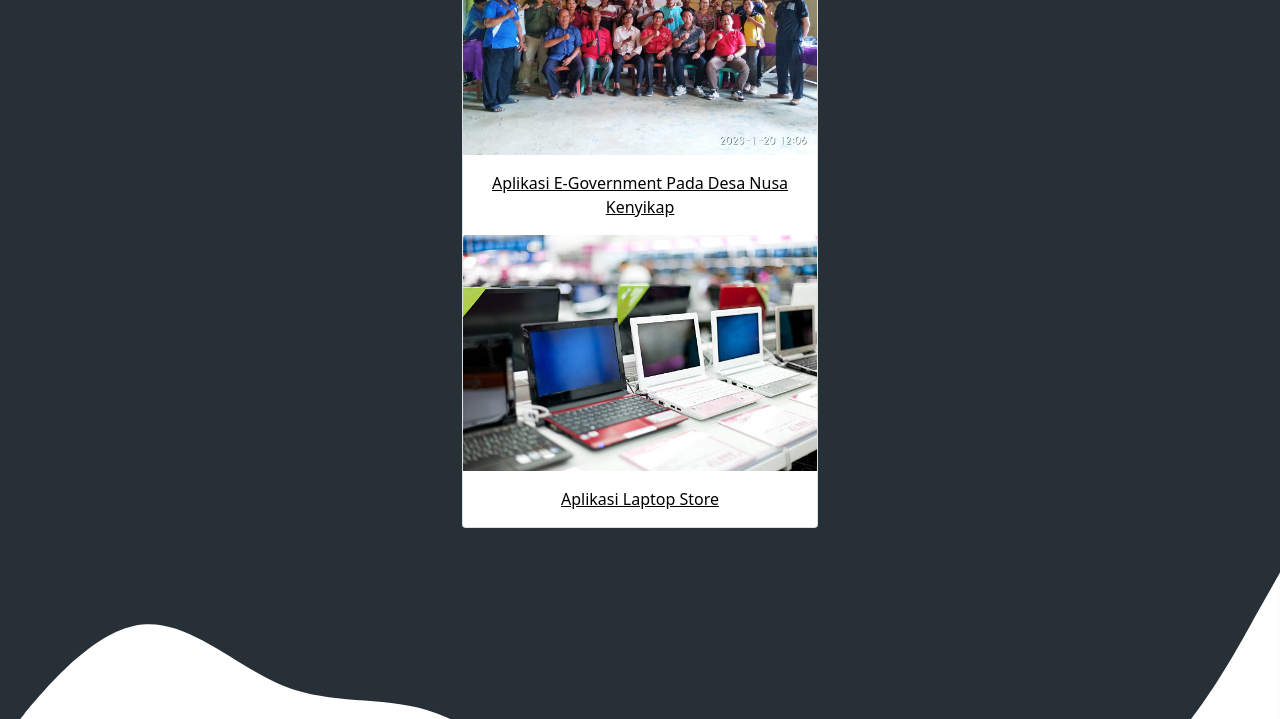
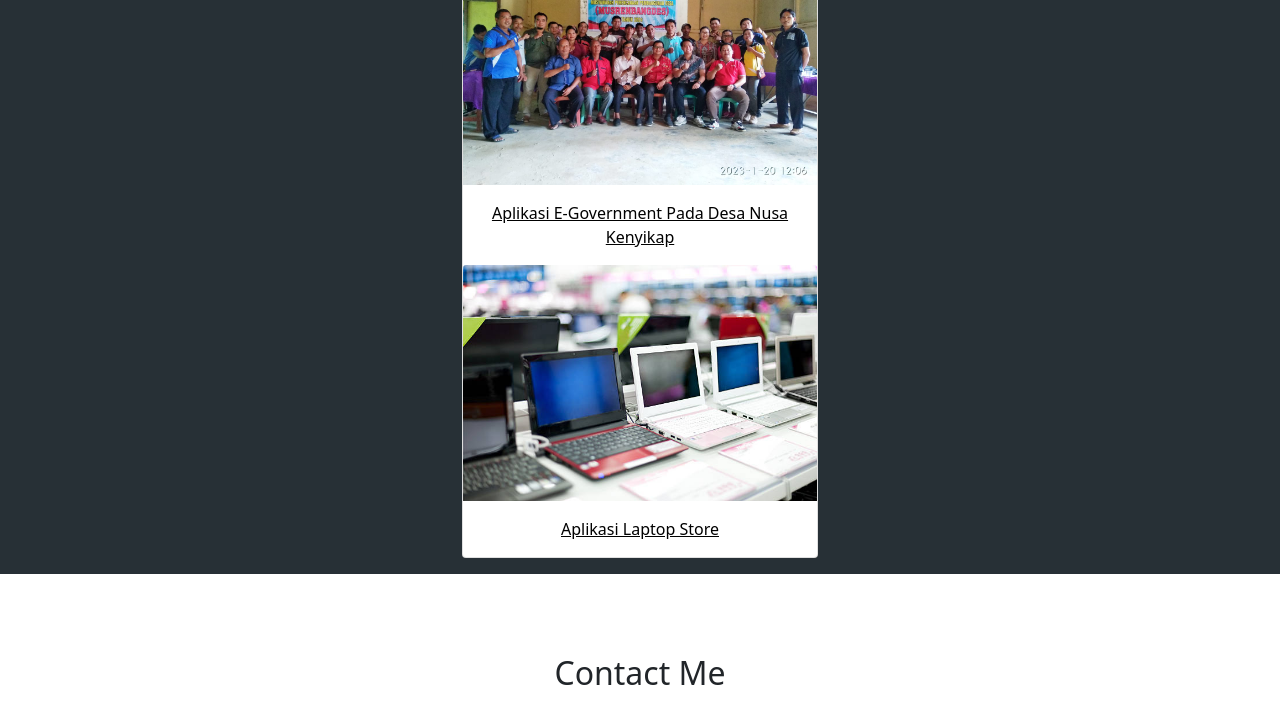
Before and after one commit to maivinus/maivinus.github.io, a plain HTML site: page index.html in a window 1280 px wide. Shown: the part 2010-2729 px from the top of the page. Drawn offline with nearby package versions, Linux system fonts and the light colour scheme.

Commit message:
mengubah alamat

```diff
--- a/index.html
+++ b/index.html
@@ -46,7 +46,7 @@
       <img src="img/mypicture.jpg" alt="Maivinus Jani" width="200" class="rounded-circle img-thumbnail" />
       <h1 class="display-4">Maivinus Jani</h1>
       <p class="lead">Fresh Graduated | Freelancer</p>
-      <p class="lead">Alamat: Jl. Karya, Kompleks Karya Indah 1, No.B21</p>
+      <p class="lead">Alamat: Jalan Karya, Kompleks Karya Indah I, No.B21, Desa Paal IX, Kecamatan Sungai Kakap, Kabupaten Kubu Raya, Provinsi Kalimantan Barat.</p>
       <svg xmlns="http://www.w3.org/2000/svg" viewBox="0 0 1440 320">
         <path
           fill="#273036"
@@ -110,13 +110,6 @@
           </div>
         </div>
       </div>
-      <svg xmlns="http://www.w3.org/2000/svg" viewBox="0 0 1440 320">
-        <path
-          fill="#ffffff"
-          fill-opacity="1"
-          d="M0,224L26.7,192C53.3,160,107,96,160,90.7C213.3,85,267,139,320,160C373.3,181,427,171,480,186.7C533.3,203,587,245,640,266.7C693.3,288,747,288,800,277.3C853.3,267,907,245,960,234.7C1013.3,224,1067,224,1120,240C1173.3,256,1227,288,1280,256C1333.3,224,1387,128,1413,80L1440,32L1440,320L1413.3,320C1386.7,320,1333,320,1280,320C1226.7,320,1173,320,1120,320C1066.7,320,1013,320,960,320C906.7,320,853,320,800,320C746.7,320,693,320,640,320C586.7,320,533,320,480,320C426.7,320,373,320,320,320C266.7,320,213,320,160,320C106.7,320,53,320,27,320L0,320Z"
-        ></path>
-      </svg>
     </section>
     <!-- akhir project -->
     <!-- contact -->
```
